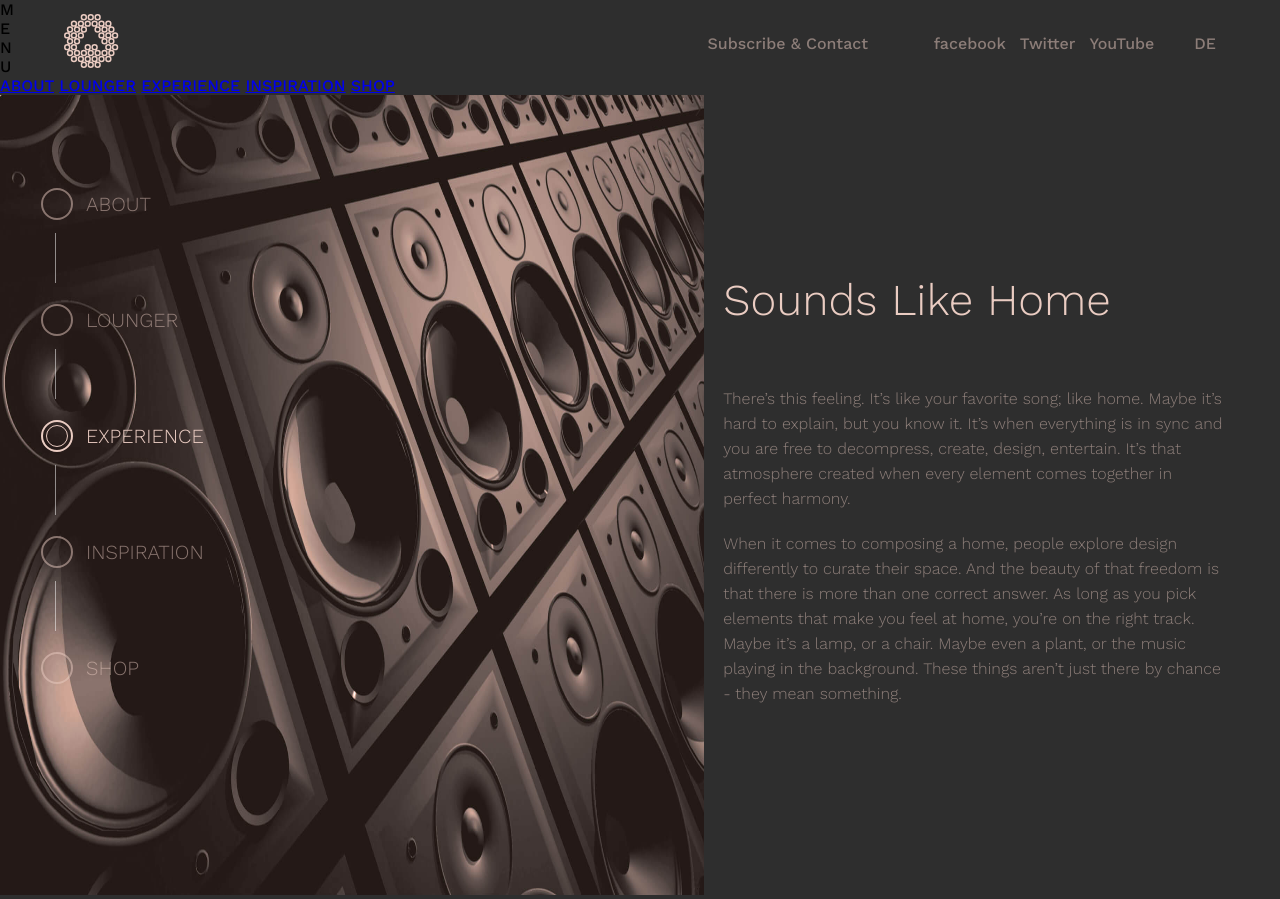
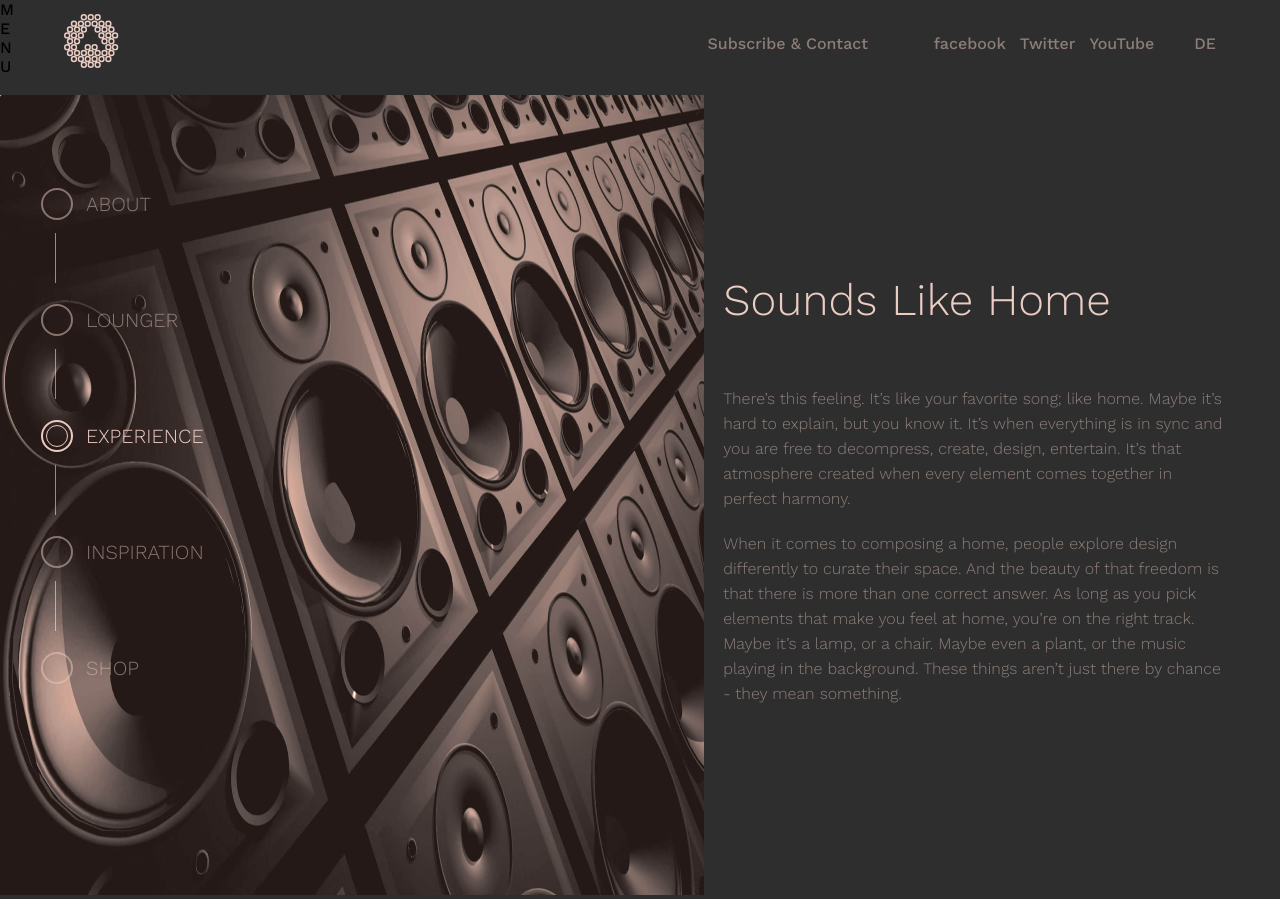
Before and after one commit to Schmelzofen/Headphone-Inspiration, a plain HTML site: page assets/html/experience.html in a window 1280 px wide. Drawn offline with nearby package versions, Linux system fonts and the light colour scheme.

Commit message:
mobile header

```diff
--- a/assets/html/experience.html
+++ b/assets/html/experience.html
@@ -26,7 +26,7 @@
       <p>N</p>
       <p>U</p>
     </div>
-    <div id="mobileMenuList">
+    <div id="mobileMenuList" class="mobileMenuList1">
       <a href="../../index.html">ABOUT</a>
       <a href="./lounger.html">LOUNGER</a>
       <a href="./experience.html">EXPERIENCE</a>
```
Also changed, not shown: assets/html/inspiration.html (+1 -1 lines), assets/html/lounger.html (+1 -1 lines), assets/html/shop.html (+1 -1 lines).
